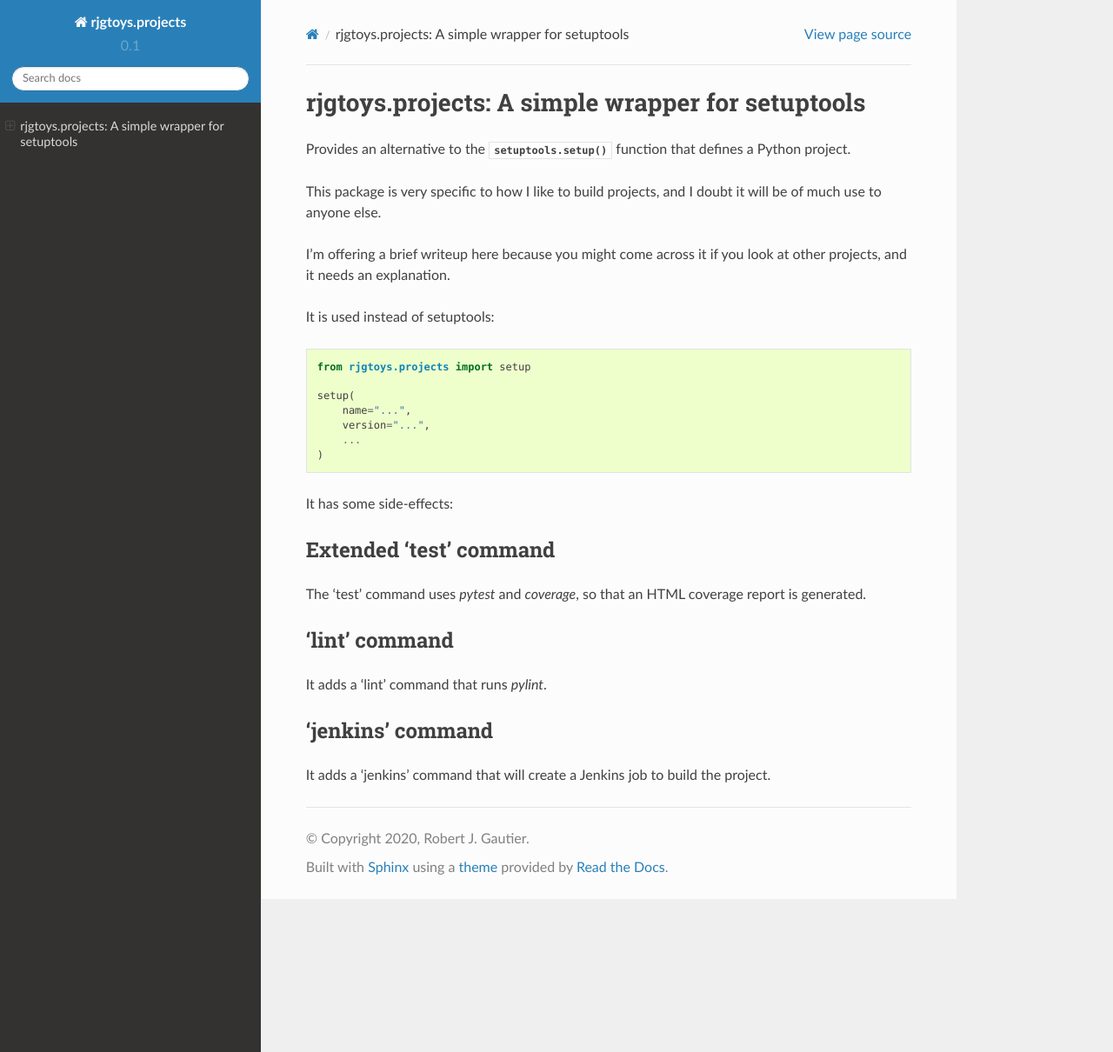
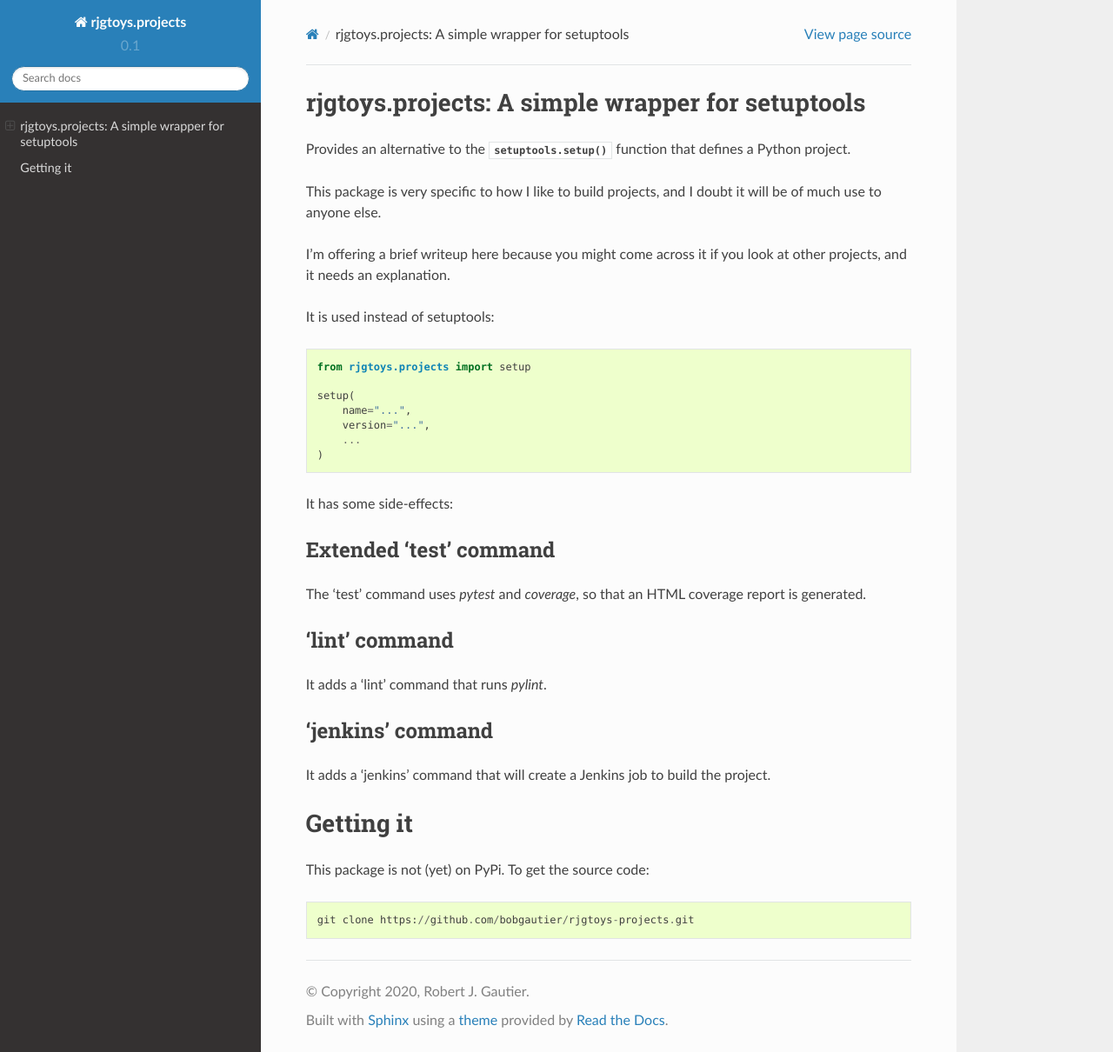
Before and after one commit to bobgautier/rjgtoys-projects, a Sphinx documentation site: the page built from doc/source/index.rst, in a window 1280 px wide and 1210 px high. Shown: the whole window at 87% size. Built offline with Sphinx 7.4.7 and the Read the Docs theme 2.0.0, drawn with Linux system fonts in a browser that asks for light colours.

Commit message:
Add reference to source, and license

```diff
--- a/doc/source/index.rst
+++ b/doc/source/index.rst
@@ -37,3 +37,11 @@ It adds a 'lint' command that runs `pylint`.
 -----------------
 
 It adds a 'jenkins' command that will create a Jenkins job to build the project.
+
+
+Getting it
+==========
+
+This package is not (yet) on PyPi.   To get the source code::
+
+    git clone https://github.com/bobgautier/rjgtoys-projects.git
```
Also changed, not shown: 1 other file.
